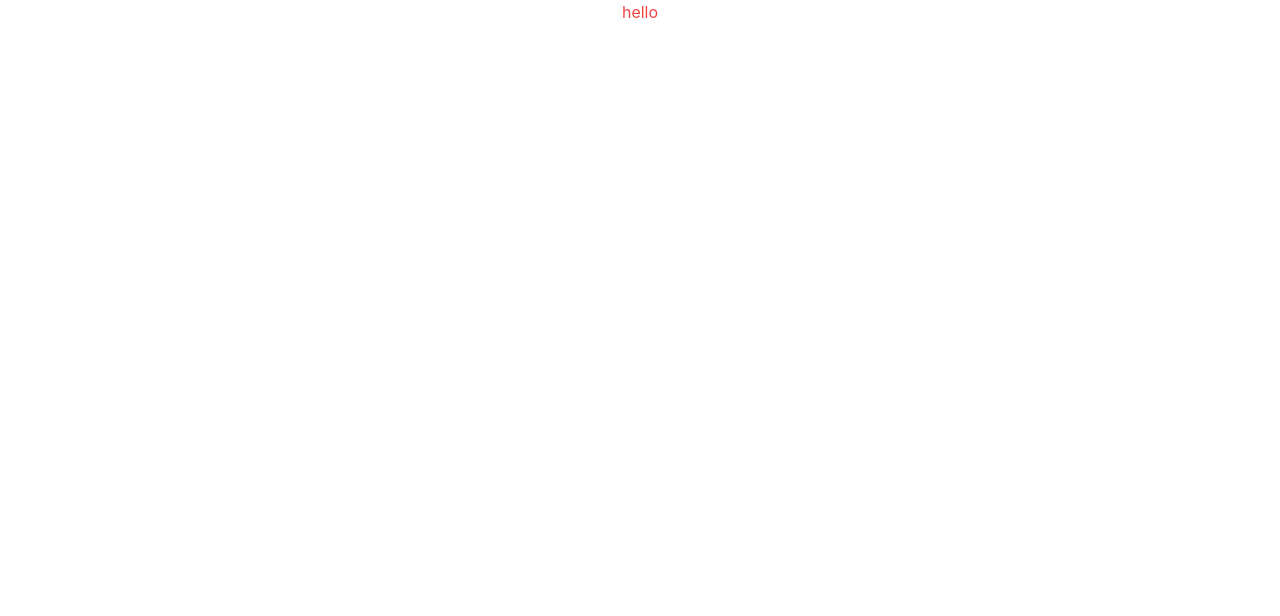
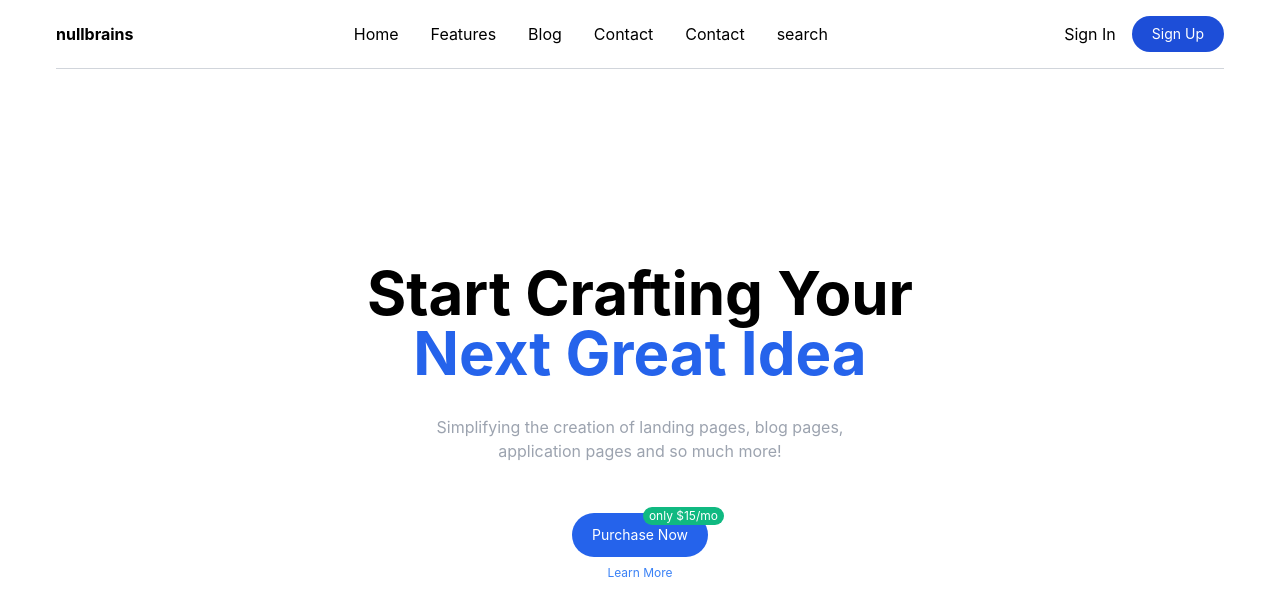
Before and after one commit to UtpalTheDev/nullbrains-template, a React (Create React App) app in the folder frontend/: page / in a window 1280 px wide. Shown: the top 616 px of the page. Built offline with nearby package versions, Linux system fonts and the light colour scheme.

Commit message:
refactor: added first page

```diff
--- a/frontend/package.json
+++ b/frontend/package.json
@@ -14,10 +14,8 @@
   },
   "scripts": {
     "start": "craco start",
-
-     "build": "craco build",
-
-     "test": "craco test",
+    "build": "craco build",
+    "test": "craco test",
     "eject": "react-scripts eject"
   },
   "eslintConfig": {
--- a/frontend/src/App.js
+++ b/frontend/src/App.js
@@ -3,8 +3,51 @@ import './App.css';
 
 function App() {
   return (
-    <div className="App text-red-500">
-      hello
+    <div className="main">
+      <div className="min-h-screen flex flex-col">
+      <navbar className="flex justify-between py-4 px-2 sm:px-14 items-center">
+        <logo className="font-bold">nullbrains</logo>
+        <navigation className="flex justify-center">
+          <a className="px-1 sm:px-4">Home</a>
+          <a className="px-1 sm:px-4">Features</a>
+          <a className="px-1 sm:px-4">Blog</a>
+          <a className="px-1 sm:px-4">Contact</a>
+          <a className="px-1 sm:px-4">Contact</a>
+          <a className="px-1 sm:px-4">search</a>
+
+        </navigation>
+        <action className="flex justify-center items-center">
+          <a className="px-1 sm:px-4">Sign In</a>
+          <button className="px-2 sm:px-5 bg-blue-700 text-white rounded-3xl py-1 sm:py-2 text-sm">Sign Up</button>
+
+        </action>
+      </navbar>
+      <div className="h-px  bg-gray-300 mx-2 sm:mx-14"> </div>
+      <div className="flex-grow flex flex-col justify-center items-center text-center">
+        <div className="font-bold text-4xl sm:text-6xl ">
+          <div className="">Start Crafting Your</div>
+          <div className="text-blue-600">Next Great Idea</div>
+        </div>
+        <div className="py-3 sm:py-8 text-xs sm:text-base text-gray-400">
+          <div>Simplifying the creation of landing pages, blog pages,
+          </div>
+          <div>application pages and so much more!
+          </div>
+        </div>
+
+        <div className="flex justify-center py-2 sm:py-3">
+          <div className="relative py-1.5 px-4">
+          <button className="relative px-4 py-3 bg-blue-600 rounded-3xl text-white text-sm sm:px-5">Purchase Now
+          </button>
+          <button className="absolute top-0 right-0 text-xs bg-green-500 px-1.5 py-px rounded-2xl text-white">only $15/mo</button>
+          <div className="text-gray-400 text-xs text-blue-500 py-2">Learn More</div>
+          </div>
+
+
+        </div>
+      </div>
+      </div>
+
     </div>
   );
 }
```
Also changed, not shown: 1 other file (tests, documents, lock files or other folders).
